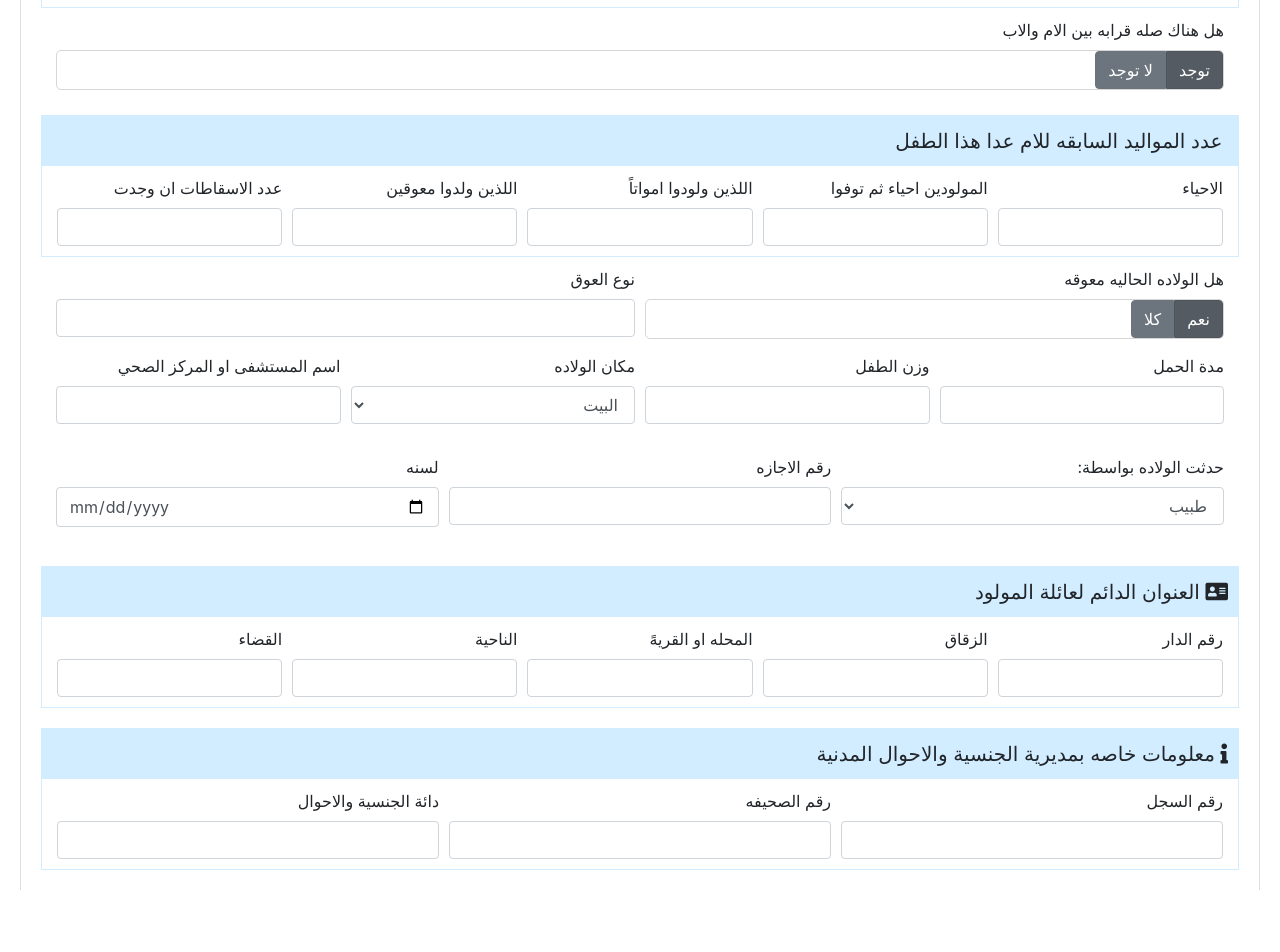
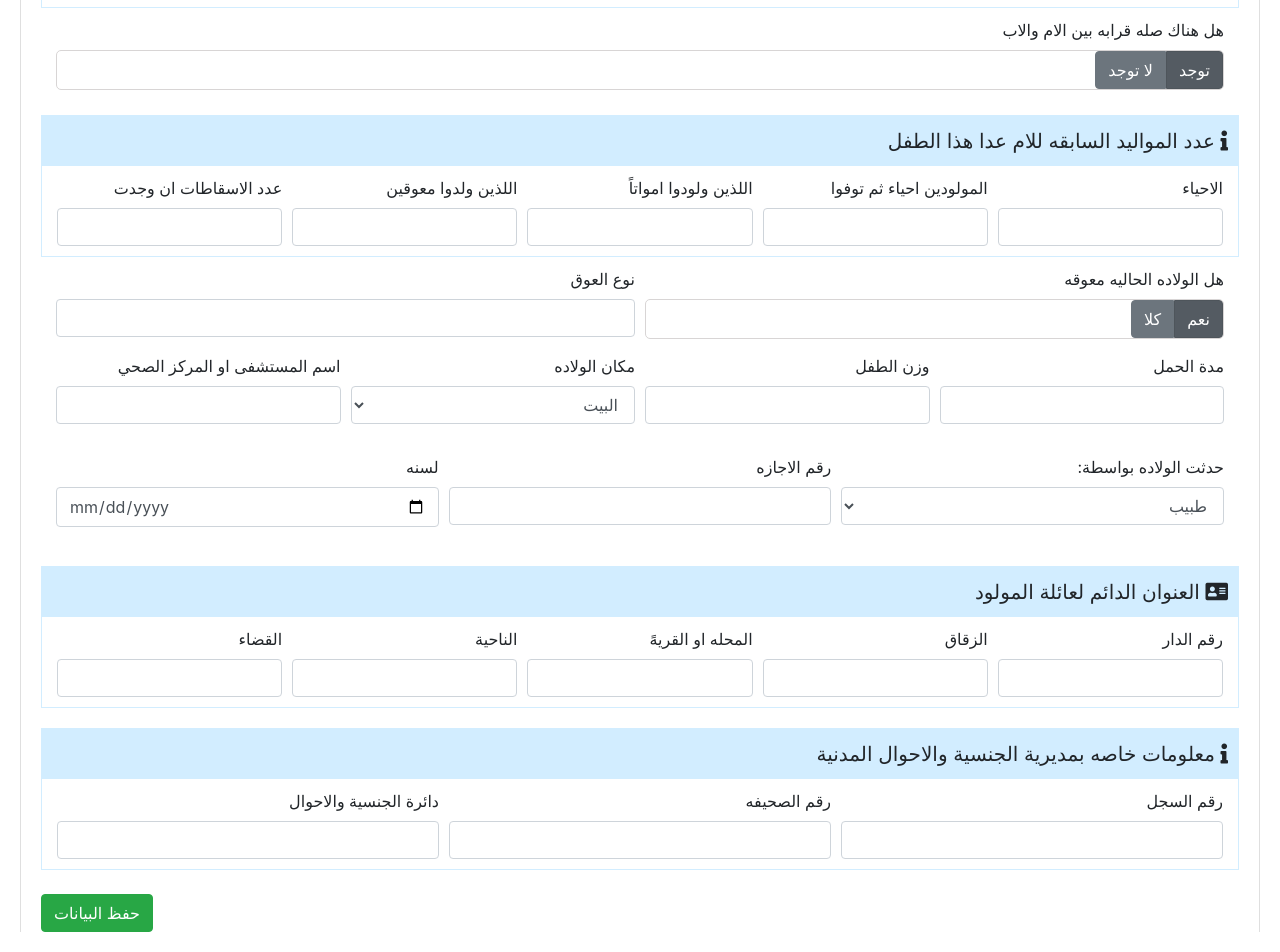
Before and after one commit to sajjadiq95/birthform, a plain HTML site: page index.html in a window 1280 px wide. Shown: the part 741-1693 px from the top of the page. Before the commit the page ends 1651 px from the top, so only its background shows below. Drawn offline with Linux system fonts and the light colour scheme.

Commit message:
update design

```diff
--- a/index.html
+++ b/index.html
@@ -222,7 +222,7 @@
 
                     <div style="border: 1px solid #d2edff;margin-top: 20px;">
                         <div style="background-color: #d2edff;font-size: 20px;padding: 10px;">
-                            <i class="fa fa-sistrix"></i>
+                            <i class="fa fa-info"></i>
                             عدد المواليد السابقه للام عدا هذا الطفل
                         </div>
 
@@ -403,7 +403,7 @@
                                 <input type="number" class="form-control">
                             </div>
                             <div class="col">
-                                <label>دائة الجنسية والاحوال</label>
+                                <label>دائرة الجنسية والاحوال</label>
 
                                 <input type="text" class="form-control">
                             </div>
@@ -411,6 +411,10 @@
                         </div>
 
                     </div>
+
+
+                    <br/>
+                    <button class="btn btn-success float-md-left">حفظ البيانات</button>
                 </div>
 
 
```
